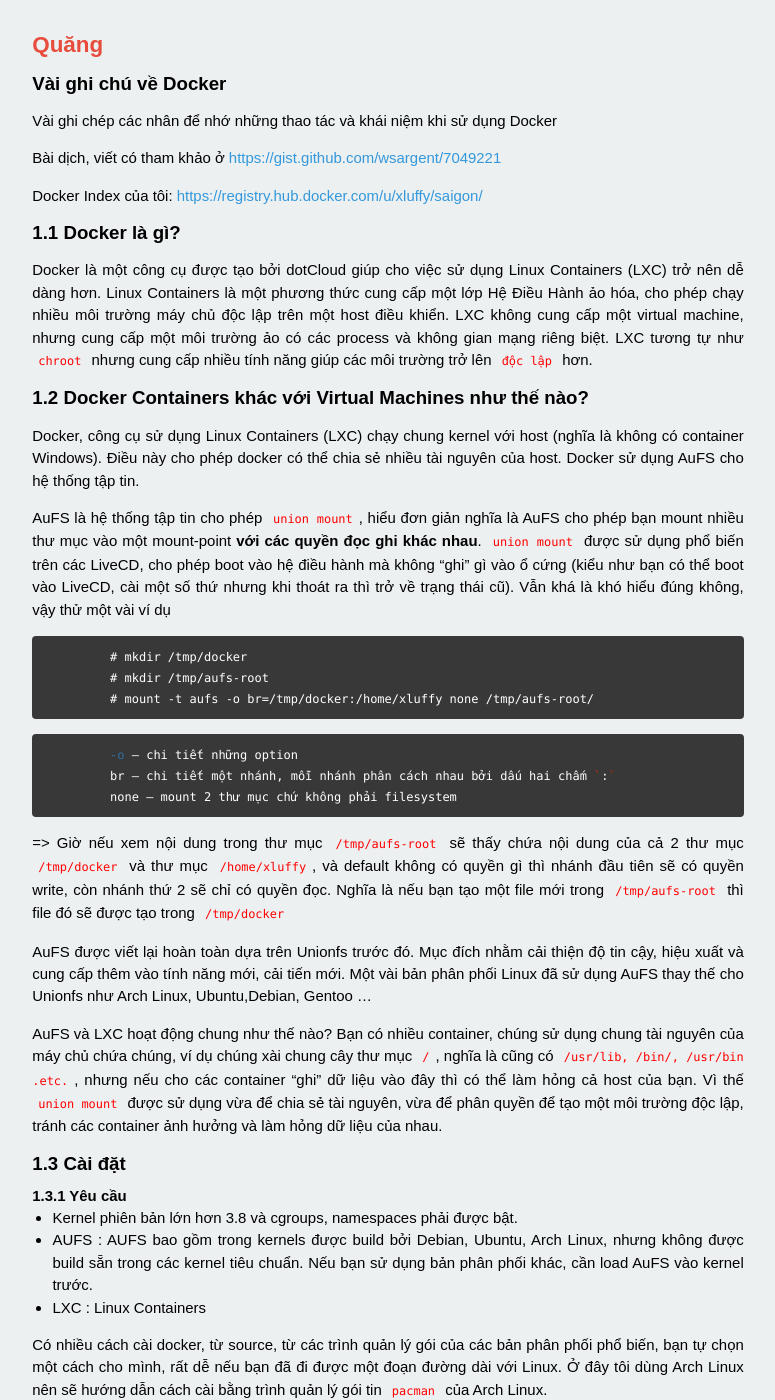
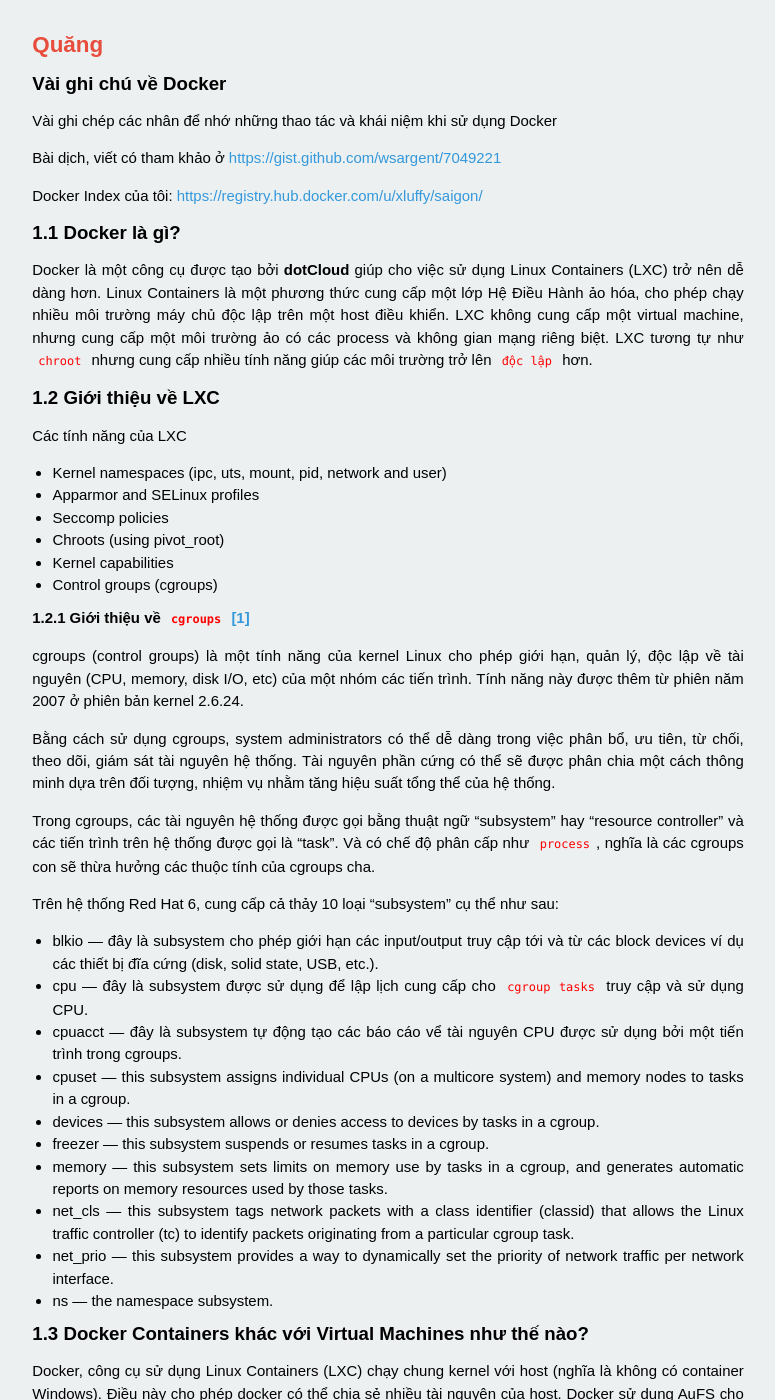
Before and after one commit to gitter-badger/xluffy.github.io, a Jekyll site: the page built from _posts/2014-07-03-docker-notes.md, in a window 1280 px wide and 1400 px high. Shown: the whole window, without its empty margins (252-1027 px from the left). Built offline with Jekyll 4.4.1, drawn with Linux system fonts in a browser that asks for light colours; Markdown is read by kramdown in place of the engine named in the settings; some of the changed text lies outside the part shown.

Commit message:
Them phan control groups

```diff
--- a/_posts/2014-07-03-docker-notes.md
+++ b/_posts/2014-07-03-docker-notes.md
@@ -15,12 +15,49 @@
 
 ## 1.1 Docker là gì?
 
-Docker là một công cụ được tạo bởi dotCloud giúp cho việc sử dụng Linux Containers (LXC) trở nên dễ dàng hơn. Linux Containers
+Docker là một công cụ được tạo bởi __dotCloud__ giúp cho việc sử dụng Linux Containers (LXC) trở nên dễ dàng hơn. Linux Containers
 là một phương thức cung cấp một lớp Hệ Điều Hành ảo hóa, cho phép chạy nhiều môi trường máy chủ độc lập trên một host điều khiển.
 LXC không cung cấp một virtual machine, nhưng cung cấp một môi trường ảo có các process và không gian mạng riêng biệt. LXC tương
 tự như `chroot` nhưng cung cấp nhiều tính năng giúp các môi trường trở lên `độc lập` hơn.
 
-## 1.2 Docker Containers khác với Virtual Machines như thế nào?
+## 1.2 Giới thiệu về LXC
+
+Các tính năng của LXC
+
+- Kernel namespaces (ipc, uts, mount, pid, network and user)
+- Apparmor and SELinux profiles
+- Seccomp policies
+- Chroots (using pivot_root)
+- Kernel capabilities
+- Control groups (cgroups)
+
+### 1.2.1 Giới thiệu về `cgroups` [[1]](http://kaivanov.blogspot.com/2012/07/setting-up-linux-cgroups-control-groups.html)
+
+cgroups (control groups) là một tính năng của kernel Linux cho phép giới hạn, quản lý, độc lập về tài nguyên (CPU, memory, disk I/O,
+etc) của một nhóm các tiến trình. Tính năng này được thêm từ phiên năm 2007 ở phiên bản kernel 2.6.24.
+
+Bằng cách sử dụng cgroups, system administrators có thể dễ dàng trong việc phân bổ, ưu tiên, từ chối, theo dõi, giám sát tài nguyên
+hệ thống. Tài nguyên phần cứng có thể sẽ được phân chia một cách thông minh dựa trên đối tượng, nhiệm vụ nhằm tăng hiệu suất tổng
+thể của hệ thống.
+
+Trong cgroups, các tài nguyên hệ thống được gọi bằng thuật ngữ “subsystem” hay “resource controller” và các tiến trình trên hệ thống
+được gọi là “task”. Và có chế độ phân cấp như `process`, nghĩa là các cgroups con sẽ thừa hưởng các thuộc tính của cgroups cha.
+
+Trên hệ thống Red Hat 6, cung cấp cả thảy 10 loại "subsystem” cụ thể như sau:
+
+- blkio — đây là subsystem cho phép giới hạn các input/output truy cập tới và từ các block devices ví dụ các thiết bị đĩa cứng (disk,
+solid state, USB, etc.).
+- cpu — đây là subsystem được sử dụng để lập lịch cung cấp cho `cgroup tasks` truy cập và sử dụng CPU.
+- cpuacct — đây là subsystem tự động tạo các báo cáo vể tài nguyên CPU được sử dụng bởi một tiến trình trong cgroups.
+- cpuset — this subsystem assigns individual CPUs (on a multicore system) and memory nodes to tasks in a cgroup.
+- devices — this subsystem allows or denies access to devices by tasks in a cgroup.
+- freezer — this subsystem suspends or resumes tasks in a cgroup.
+- memory — this subsystem sets limits on memory use by tasks in a cgroup, and generates automatic reports on memory resources used by those tasks.
+- net_cls — this subsystem tags network packets with a class identifier (classid) that allows the Linux traffic controller (tc) to identify packets originating from a particular cgroup task.
+- net_prio — this subsystem provides a way to dynamically set the priority of network traffic per network interface.
+- ns — the namespace subsystem.
+
+## 1.3 Docker Containers khác với Virtual Machines như thế nào?
 
 Docker, công cụ sử dụng Linux Containers (LXC) chạy chung kernel với host (nghĩa là không có container Windows). Điều này cho phép docker
 có thể chia sẻ nhiều tài nguyên của host. Docker sử dụng AuFS cho hệ thống tập tin.
@@ -55,9 +92,9 @@
 lập, tránh các container ảnh hưởng và làm hỏng dữ liệu của nhau.
 
 
-## 1.3 Cài đặt
+## 1.4 Cài đặt
 
-### 1.3.1 Yêu cầu
+### 1.4.1 Yêu cầu
 
 - Kernel phiên bản lớn hơn 3.8 và cgroups, namespaces phải được bật.
 - AUFS : AUFS bao gồm trong kernels được build bởi Debian, Ubuntu, Arch Linux, nhưng không được build sẵn trong các kernel tiêu chuẩn. Nếu
@@ -68,7 +105,7 @@
 bạn đã đi được một đoạn đường dài với Linux. Ở đây tôi dùng Arch Linux nên sẽ hướng dẫn cách cài bằng trình quản lý gói tin `pacman` của Arch
 Linux.
 
-### 1.3.2 Cài đặt trên Arch Linux
+### 1.4.2 Cài đặt trên Arch Linux
 
 Cài đặt, start trên Arch Linux và kiểm tra
 
@@ -110,16 +147,16 @@
 + `docker diff` hiển thị các file thay đổi trong FS của một container.
 + `docker ps -a` hiển thị tất cả các container, bao gồm cả đang chạy và stop.
 
-### 1.4.3 Import/Export
+### 1.5.3 Import/Export
 
 + `docker cp` copy file hoặc thư mục ra khỏi filesystem của container.
 + `docker export` đóng gói filesystem của container vô một tarball
 
-## 1.5 Images
+## 1.6 Images
 
 Images chỉ là một template cho docker container, tương tự như khái niệm template của OpenVZ
 
-### 1.5.1 Vòng đời
+### 1.6.1 Vòng đời
 
 + `docker images` hiển thị tất cả các images.
 + `docker import` tạo một image từ tarball.
```
Also changed, not shown: other parts of _posts/2014-07-03-docker-notes.md (+5 -5 lines).
